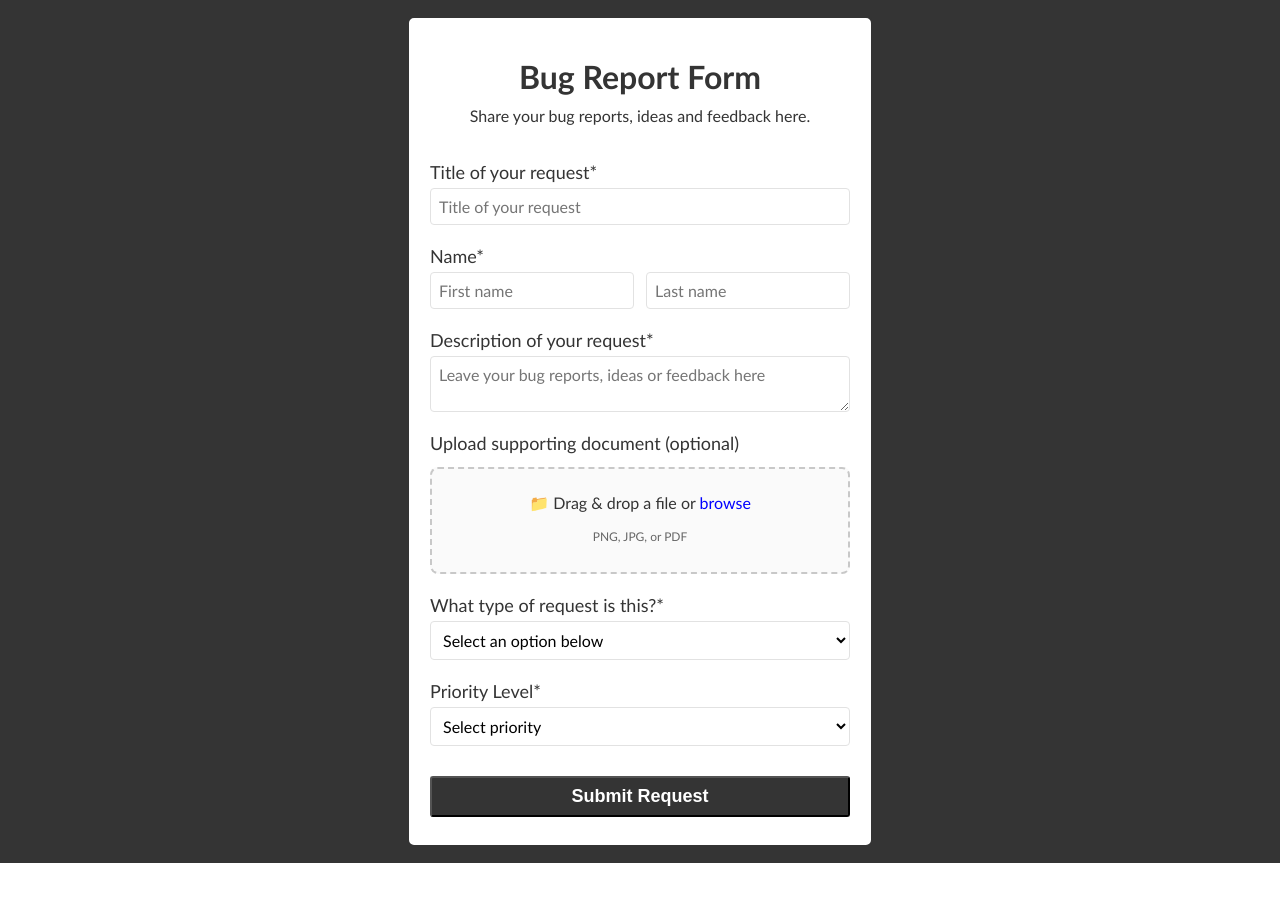
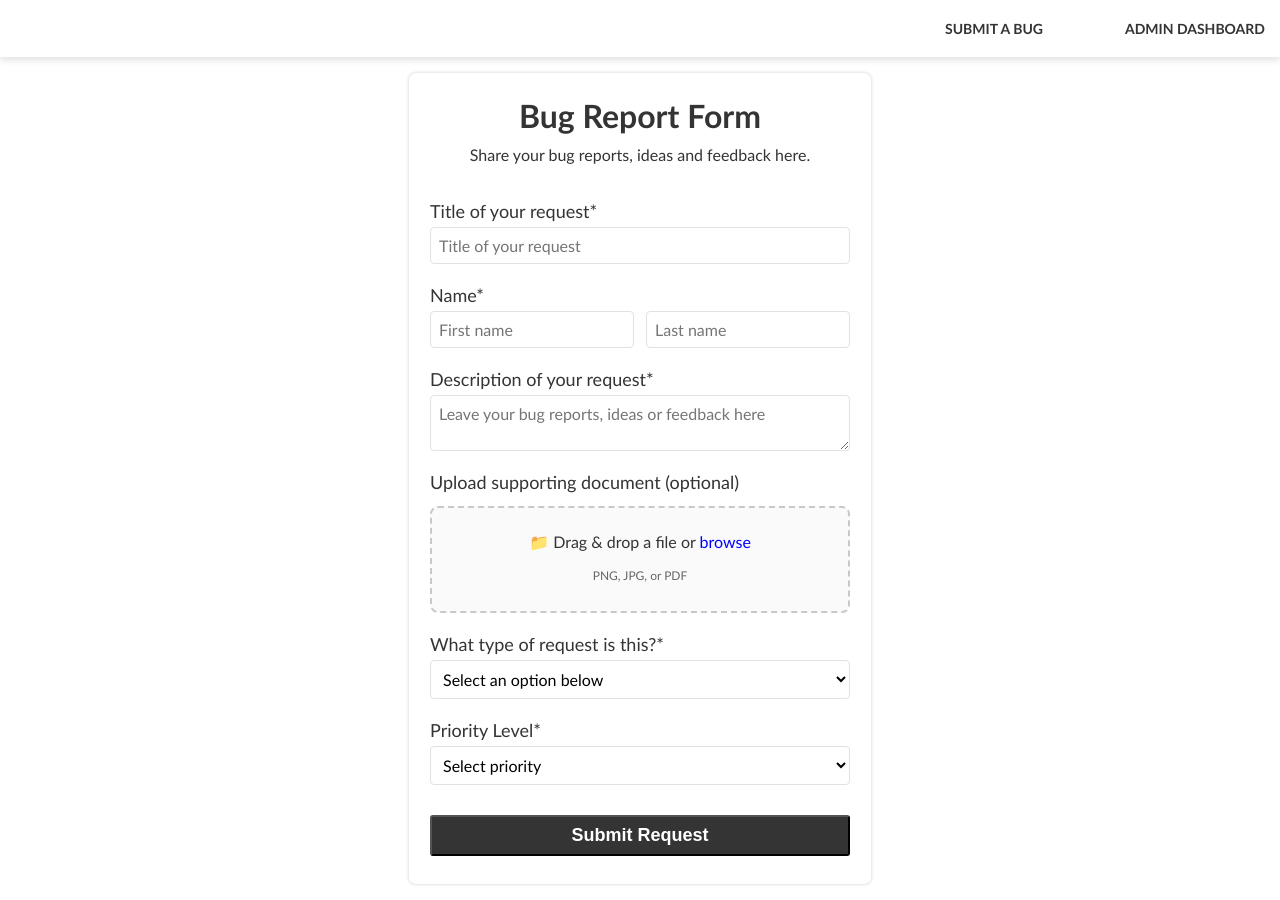
Before and after one commit to Marlisa-dev/signal-desk, a Next.js app: page /submit in a window 1280 px wide. Before the commit the page ends 863 px from the top, so only its background shows below. Built offline with nearby package versions, Linux system fonts and the light colour scheme.

Commit message:
adds navbar

```diff
--- a/app/(public)/submit/page.module.css
+++ b/app/(public)/submit/page.module.css
@@ -7,7 +7,6 @@ body {
   justify-content: center;
   align-items: center;
   min-height: 100vh;
-  background-color: rgb(52, 52, 52)
 }
 .ticketBody {
   margin: 1rem auto;
@@ -15,7 +14,7 @@ body {
   padding: 0.5rem 1rem;
   background-color: white;
   border-radius: 7px;
-  border: 2px solid rgb(52, 52, 52);
+  box-shadow: rgba(9, 30, 66, 0.13) 0px 0px 3px 1px;
 }
 
 .intro {
@@ -26,6 +25,7 @@ body {
   padding: 10px 0;
   text-align: center;
   margin-bottom: 0;
+  margin-top: 5px;
 }
 .intro p {
   margin-top: 0;
--- a/app/globals.css
+++ b/app/globals.css
@@ -1,4 +1,28 @@
 body{
     font-family: "Gill Sans", "Gill Sans MT", Calibri, "Trebuchet MS", sans-serif;
-    color: rgb(52, 52, 52)
+    color: rgb(52, 52, 52);
+    margin: 0;
+    padding: 0;
 }
+
+.navbar{
+    padding: 20px 15px;
+    display: flex;
+    justify-content: flex-end;
+    text-transform: uppercase;
+    text-decoration: none;
+    box-shadow: 0px 4px 6px rgba(0, 0, 0, 0.1);
+}
+
+.nav-list{
+    width: 320px;
+    display: flex;
+    justify-content: space-between;
+
+}
+.nav-list a{
+    text-decoration: none;
+    color: #343434;
+    font-weight: bold;
+    font-size: 14px;
+}
--- a/app/layout.tsx
+++ b/app/layout.tsx
@@ -1,5 +1,6 @@
 import type { Metadata } from "next";
 import "./globals.css";
+import Navbar from "@/components/Navbar";
 
 
 export const metadata: Metadata = {
@@ -14,8 +15,8 @@ export default function RootLayout({
 }>) {
   return (
     <html lang="en">
-      <body
-      >
+      <body>
+        <Navbar />
         {children}
       </body>
     </html>
--- /dev/null
+++ b/components/Navbar.tsx
@@ -0,0 +1,14 @@
+import React from 'react'
+import Link from 'next/link'
+
+export default function Navbar() {
+  return (
+    <nav className="navbar">
+        <div className="nav-list">
+            <Link href="/submit">Submit a Bug</Link>
+            <Link href="/admin/issues">Admin Dashboard</Link>
+        </div>
+
+    </nav>
+  )
+}
```
Also changed, not shown: 1 other file (tests, documents, lock files or other folders).
